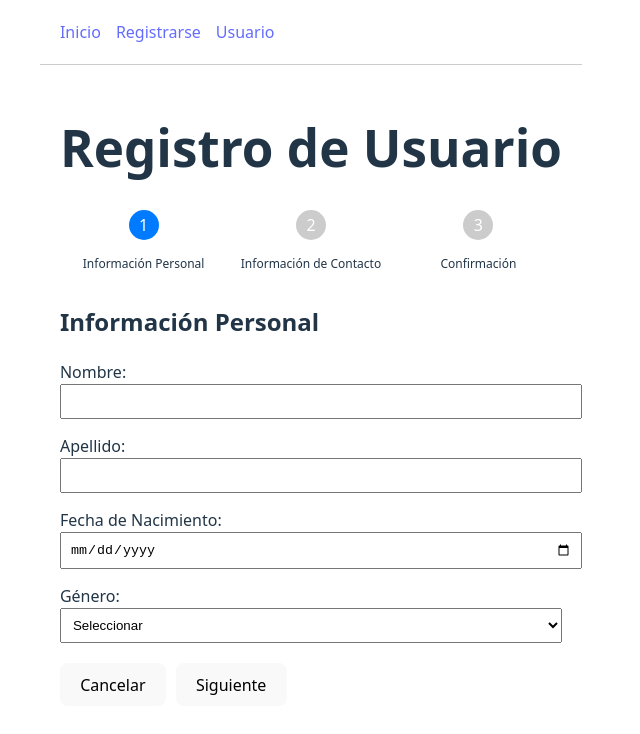
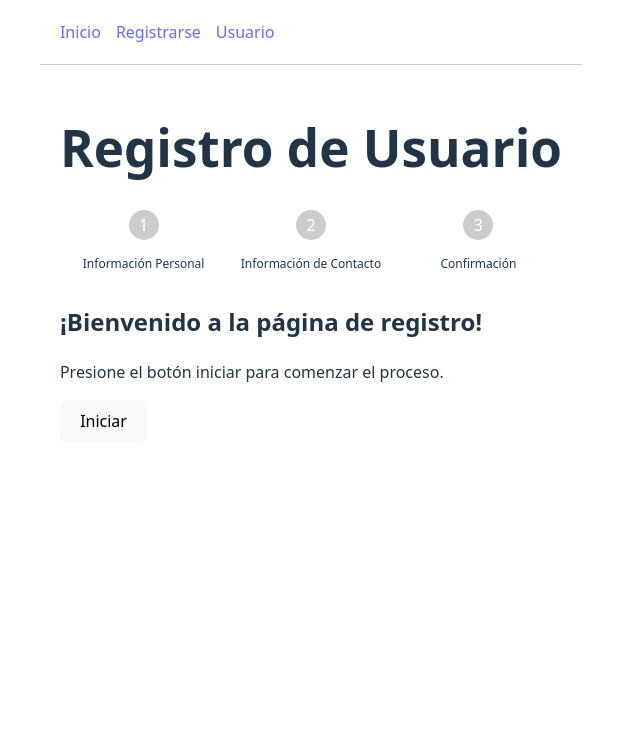
Before and after one commit to facu-v01/ejercicio-clase-13-10-2025, a React (Vite) app in the folder registro/client/: page /register in a window 1280 px wide. Before the commit this address led to /register/personal. Shown: the top 734 px of the page, without its empty margins (329-969 px from the left). Built offline with nearby package versions, Linux system fonts and the light colour scheme.

Commit message:
Página de bienvenida del registro

```diff
--- a/registro/client/src/pages/Register.jsx
+++ b/registro/client/src/pages/Register.jsx
@@ -1,9 +1,8 @@
-import React, { useEffect } from 'react';
+import React from 'react';
 import { Outlet, Link, useLocation, useNavigate } from 'react-router-dom';
 
 const Register = () => {
   const location = useLocation();
-  const navigate = useNavigate();
 
   const steps = [
     { path: 'personal', label: 'Información Personal' },
@@ -14,12 +13,6 @@ const Register = () => {
   const currentStep = steps.findIndex(step =>
     location.pathname.includes(step.path)
   );
-
-  useEffect(() => {
-    if (location.pathname === '/register') {
-      navigate('personal', { replace: true });
-    }
-  }, [location.pathname, navigate]);
 
   return (
     <div style={{ padding: '20px', maxWidth: '600px', margin: '0 auto' }}>
@@ -51,6 +44,16 @@ const Register = () => {
 
       {/* Formulario actual */}
       <Outlet />
+
+      {location.pathname === '/register' &&
+      <>
+        <h2>¡Bienvenido a la página de registro!</h2>
+        <p>Presione el botón iniciar para comenzar el proceso.</p>
+
+        <Link to="/register/personal">
+          <button type='button'>Iniciar</button>
+        </Link>
+      </>}
     </div>
   );
 };
```
